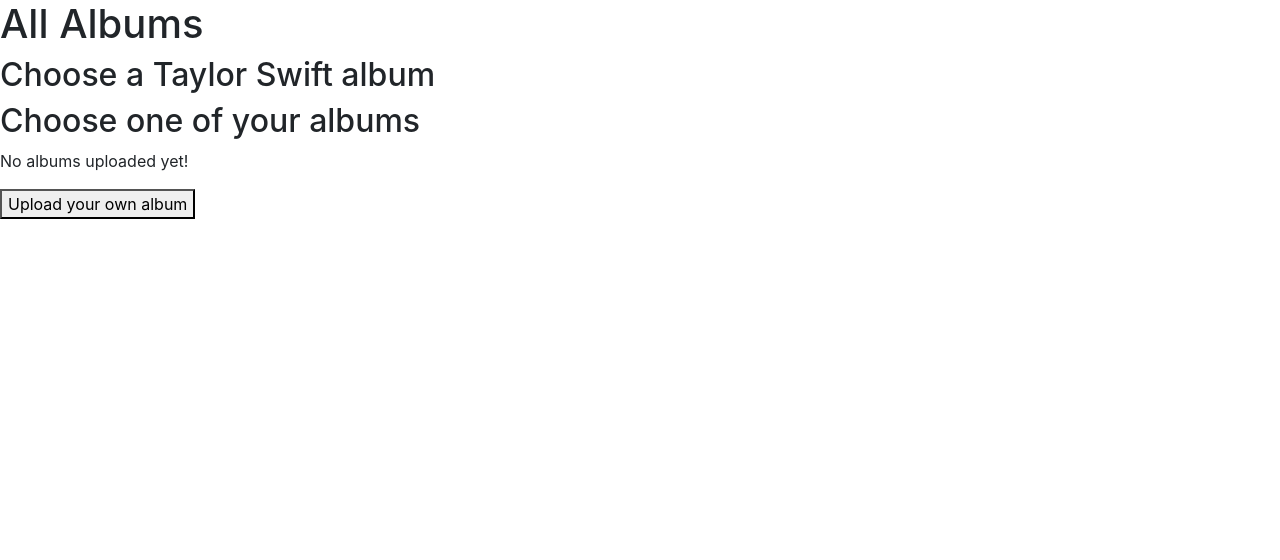
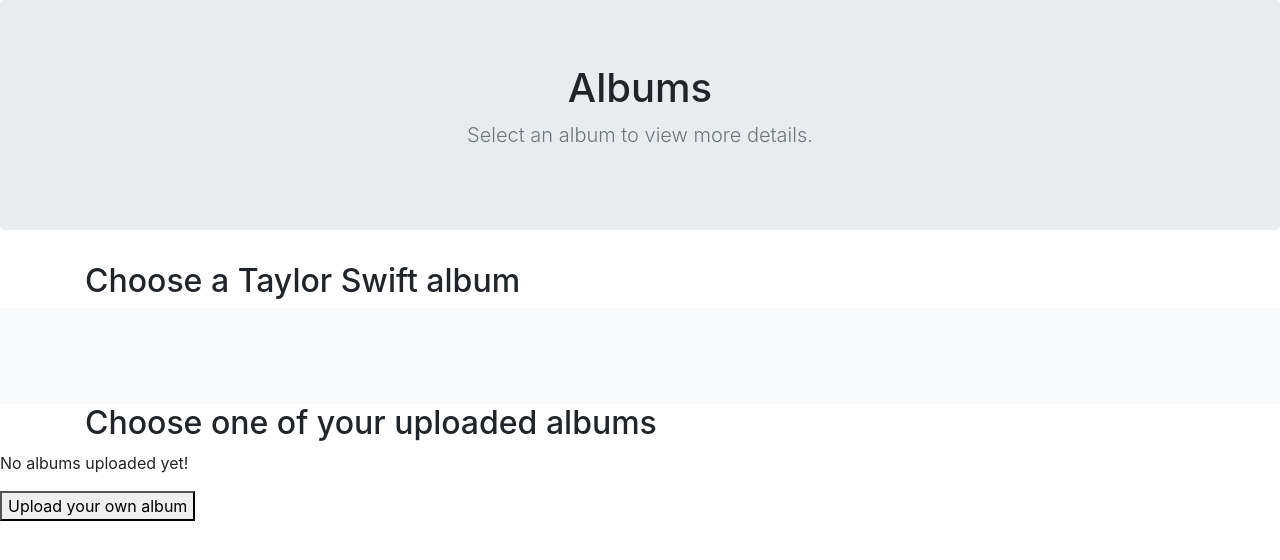
Before and after one commit to dianasch/snippets, a Flask app: page /albums in a window 1280 px wide. Shown: the part 80-640 px from the top of the page. Run offline with Flask 2, Linux system fonts and the light colour scheme; a user stored in the database is signed in; data that the repository does not hold is empty; some libraries are stand-ins or nearby versions.

Commit message:
Works on formatting of tiles on albums page.

```diff
--- a/server.py
+++ b/server.py
@@ -134,7 +134,7 @@ def save_snippet(album_id):
     album = crud.get_album_by_id(album_id)
 
     # Store generated snippet in sessions
-    snippet = session['snippet']
+    snippet = session["snippet"]
 
     # If current user is logged in
     if current_user.is_authenticated:
@@ -146,12 +146,12 @@ def save_snippet(album_id):
         snippet_album = crud.create_snippet_album(db_snippet, album)
 
         # Notify user that snippet was saved
-        flash('Snippet saved!')
+        flash("Snippet saved!", "success")
 
     # Otherwise if user not logged in, notify that they must log in to save
     # This is a safeguard, since button only appears to logged in users
     else:
-        flash('Log in to save your snippet!')
+        flash("Log in to save your snippet!", "warning")
 
     return redirect(f"/user/{current_user.get_id()}")
 
@@ -188,7 +188,7 @@ def add_user_upload_to_db():
                     user_id)
 
     # Notify user that album was saved
-    flash("Album saved!")
+    flash("Album saved!", "success")
 
     return redirect('/albums')
 
@@ -248,15 +248,15 @@ def register_user():
 
             # Create new user
             crud.create_user(email, hashed_password)
-            flash('Account created! You can now log in.', 'success')
+            flash("Account created! You can now log in.", "success")
 
         # Otherwise, notify user that email already in db
         else:
-            flash('There is already an account associated with this email.', 'warning')
+            flash("There is already an account associated with this email.", "warning")
 
     # Notify user that they must enter values for email and password
     else:
-        flash('Please enter an email and a password.', 'danger')
+        flash("Please enter an email and a password.", "danger")
 
     return redirect('/')
 
@@ -279,7 +279,7 @@ def log_in():
     """Log a user in."""
 
     # Return email entered in login form
-    email = request.form.get('email')
+    email = request.form.get("email")
 
     # Return user by email in db
     user = crud.get_user_by_email(email)
@@ -288,14 +288,14 @@ def log_in():
     if user:
 
         # Check if entered password matches password in db
-        if check_password_hash(user.password, request.form.get('password')):
+        if check_password_hash(user.password, request.form.get("password")):
 
             # If so, login user
             login_user(user)
-            flash('Logged in!', 'success')
+            flash("Logged in!", "success")
 
             # Check if next URL is safe
-            next = request.args.get('next')
+            next = request.args.get("next")
 
             if not is_safe_url(next):
                 return abort(400)
@@ -308,7 +308,7 @@ def log_in():
 
     # If user does not exist in db, notify user
     else:
-        flash('There is no account associated with this email. Please create an account!', 'warning')
+        flash("There is no account associated with this email. Please create an account!", "warning")
 
     return redirect('/')
 
@@ -318,7 +318,7 @@ def log_out():
     """Log a user out."""
 
     logout_user()
-    flash("Logged out!")
+    flash("Logged out!", "success")
 
     return redirect('/')
 
--- a/templates/all_albums.html
+++ b/templates/all_albums.html
@@ -34,21 +34,40 @@
     {% endif %}
 </nav>
 
-    <h1>All Albums</h1>
+<main role="main">
+
+    <section class="jumbotron text-center">
+        <div class="container">
+        <h1>Albums</h1>
+        <p class="lead text-muted">Select an album to view more details.</p>
+        </div>
+    </section>
+    <div class="container">
     <h2>Choose a Taylor Swift album</h2>
-
-    <div class="link-ts-albums">
-    {% for album in ts_albums %}
-
-        <a href = "/albums/{{album.album_id}}"><img src={{album.thumbnail_path}}></a>
-
-    {% endfor %}
+    </div>
+    <div class="album py-5 bg-light">
+        <div class="container">
+            <div class="row">
+            {% for album in ts_albums %}
+                <div class="col-3">
+                    <div class="card mb-3 shadow-sm">
+                        <a href = "/albums/{{album.album_id}}"><img src={{album.thumbnail_path}}></a>
+                    <div class="card-body">
+                        <p class="card-text">{{album.title}}</p>
+                    </div>
+                    </div>
+                </div>
+            {% endfor %}
+            </div>
+        </div>
     </div>
 
 
     {% if current_user.is_authenticated %}
 
-    <h2>Choose one of your albums</h2>
+    <div class="container">
+        <h2>Choose one of your uploaded albums</h2>
+    </div>
 
         {% if user_albums|length > 0 %}
 
--- a/templates/homepage.html
+++ b/templates/homepage.html
@@ -41,6 +41,7 @@
 </header>
 
 <main role="main" class="inner cover">
+    <section class="jumbotron text-center">
     <br>
     <br>
     <h1 class="cover-heading">Let's make an original Taylor Swift song snippet!</h1>
@@ -80,6 +81,7 @@
             </form>
     </div>
     {% endif %}
+    </section>
 </main>
 </div>
 </body>
```
Also changed, not shown: templates/user_details.html (+9 -0 lines).
